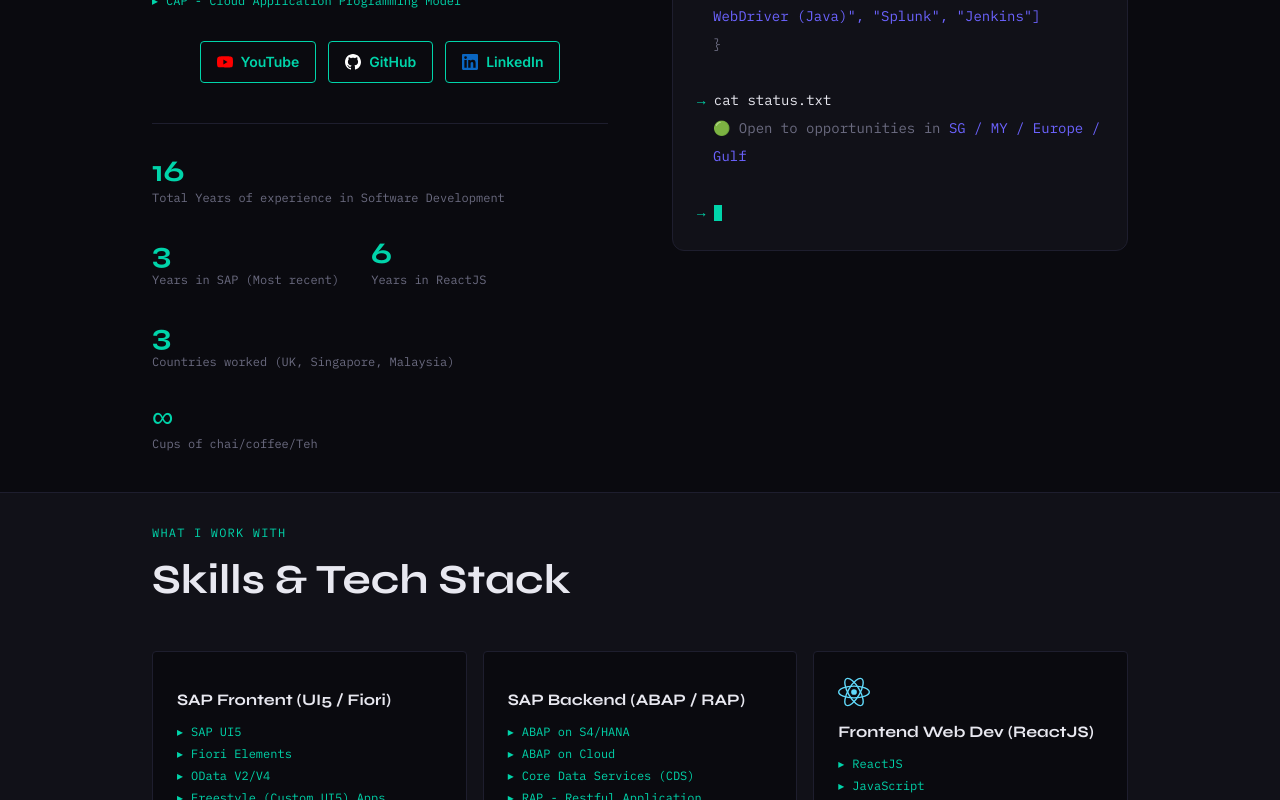
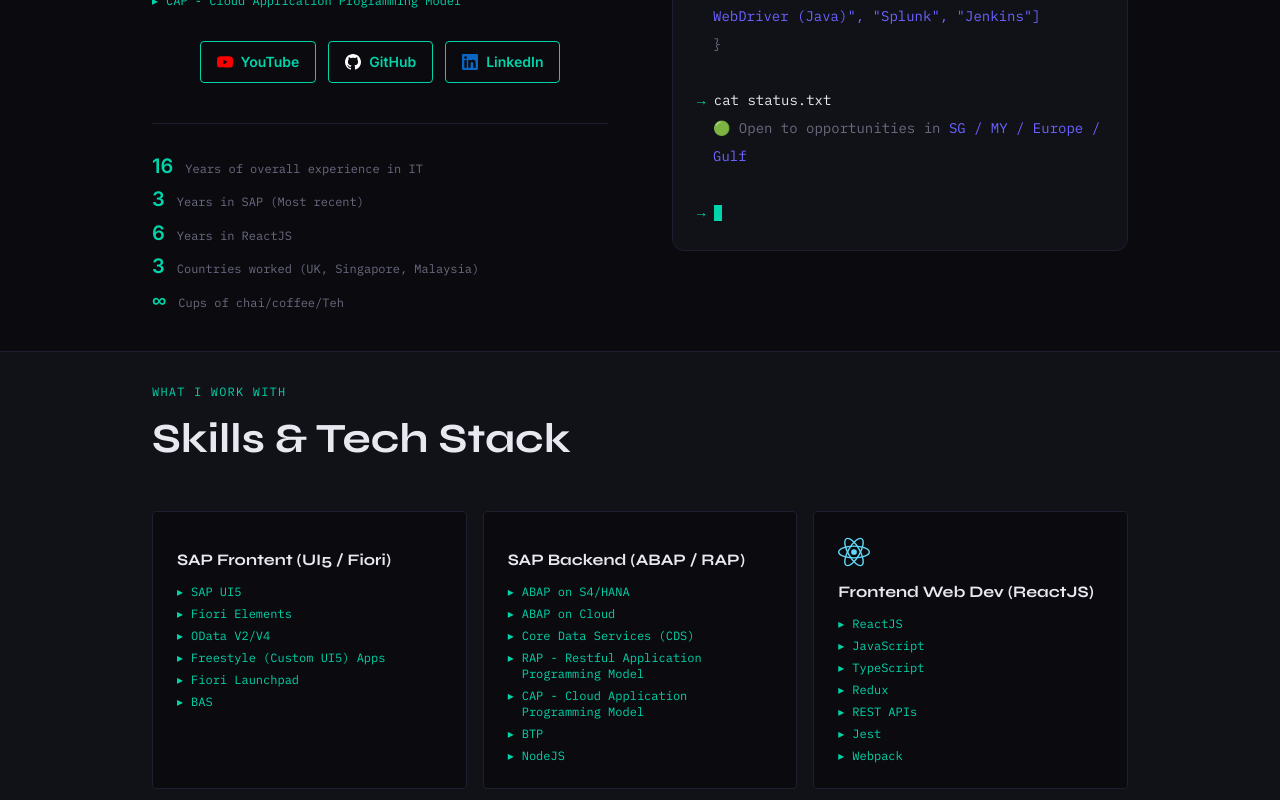
Before and after one commit to ShahabuddinAnsari/shahabuddin_portfolio, a React (Create React App) app: page / in a window 1280 px wide. Shown: the part 760-1560 px from the top of the page. Built offline with nearby package versions, Linux system fonts and the light colour scheme.

Commit message:
Updated numbers format

```diff
--- a/src/components/Hero.jsx
+++ b/src/components/Hero.jsx
@@ -105,15 +105,15 @@
             </div>
 
             {/* Stats */}
-            <div className="flex gap-8 mt-10 pt-8 pb-10 border-t border-border flex-wrap">
+            <div className="flex flex-col gap-3 mt-10 pt-8 pb-10 border-t border-border">
               {profile.stats.map((s) => (
-                <div key={s.label}>
-                  <div className="font-display font-extrabold1 text-accent text-3xl leading-none">
+                <div key={s.label} className="flex items-baseline gap-3">
+                  <span className="font-body font-bold text-accent text-xl leading-none shrink-0">
                     {s.num}
-                  </div>
-                  <div className="font-mono text-muted text-xs mt-1">
+                  </span>
+                  <span className="font-mono text-muted text-xs leading-snug">
                     {s.label}
-                  </div>
+                  </span>
                 </div>
               ))}
             </div>
--- a/src/data/index.js
+++ b/src/data/index.js
@@ -11,7 +11,7 @@
   github: "https://github.com/ShahabuddinAnsari",
   youtube: "https://www.youtube.com/channel/UCyYEXx3b4LbzXiwLWDuPazQ",
   stats: [
-    { num: "16", label: "Total Years of experience in Software Development" },
+    { num: "16", label: "Years of overall experience in IT" },
     { num: "3", label: "Years in SAP (Most recent)" },
     { num: "6", label: "Years in ReactJS" },
     { num: "3", label: "Countries worked (UK, Singapore, Malaysia)" },
```
